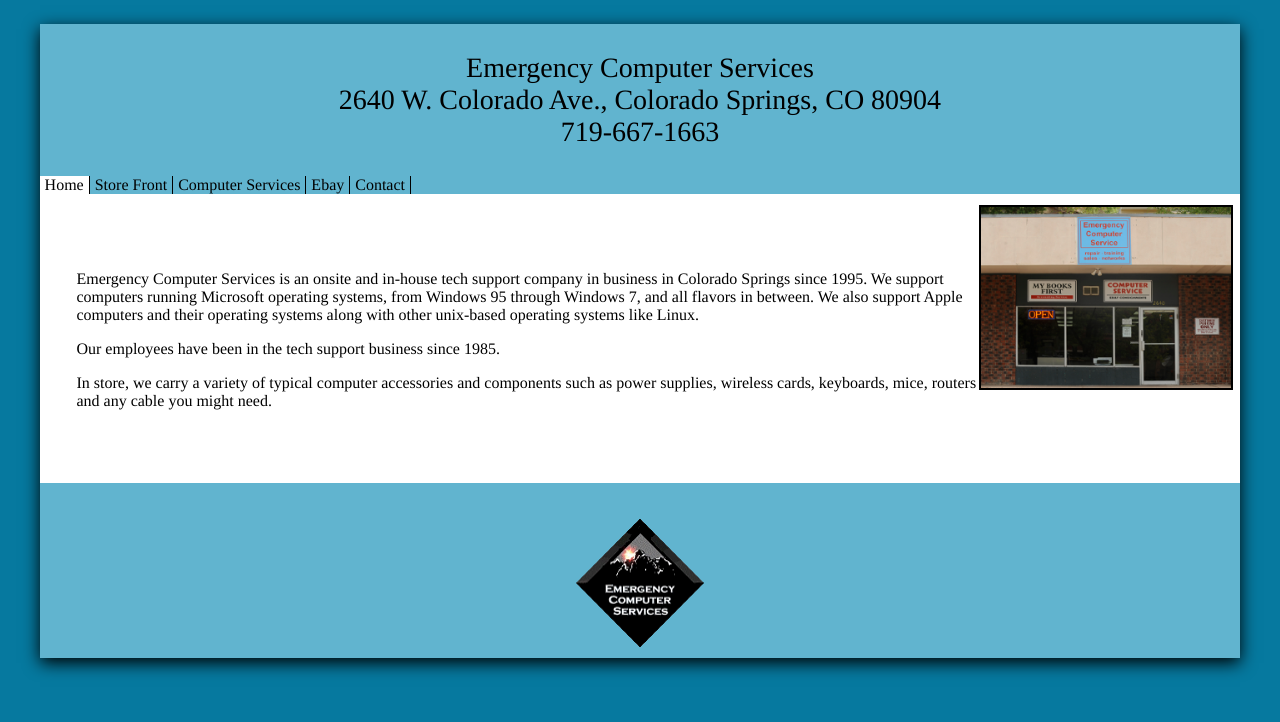
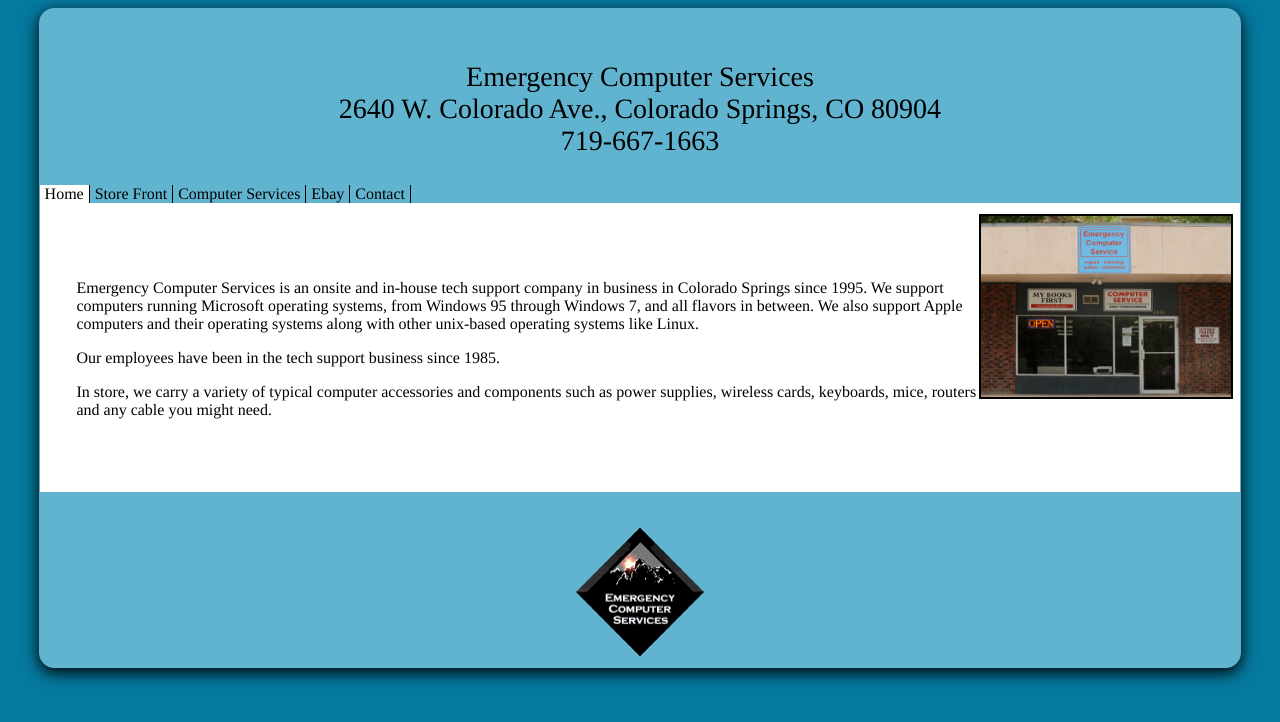
Before and after one commit to brycepg/ecscolorado, a plain HTML site: page index.html in a window 1280 px wide. Drawn offline with Linux system fonts and the light colour scheme.

Commit message:
round edges around floater

```diff
--- a/style.css
+++ b/style.css
@@ -13,8 +13,16 @@ div#floater {
     box-shadow: 0 .3em 1em #000;
     -moz-box-shadow: 0 .3em 1em #000;
     -webkit-box-shadow: 0 .3em 1em #000;
+    border-radius: 15px;
+    -moz-border-radius: 15px;
+    -webkit-border-radius: 15px;
+    border: 1px solid #61B4CF;
+    background-color:#61B4CF;
 }
 div#header {
+    border-radius: 15px;
+    -moz-border-radius: 15px;
+    -webkit-border-radius: 15px;
     background-color:#61B4CF;
     margin: 2% 0 0 0;
     width: auto;
@@ -104,6 +112,9 @@ a#thumbnail{
 }
 
 div#footer{
+    border-radius: 15px;
+    -moz-border-radius: 15px;
+    -webkit-border-radius: 15px;
     background-color: #61B4CF;
     padding: 3% 0 .9% 0;
 
```
